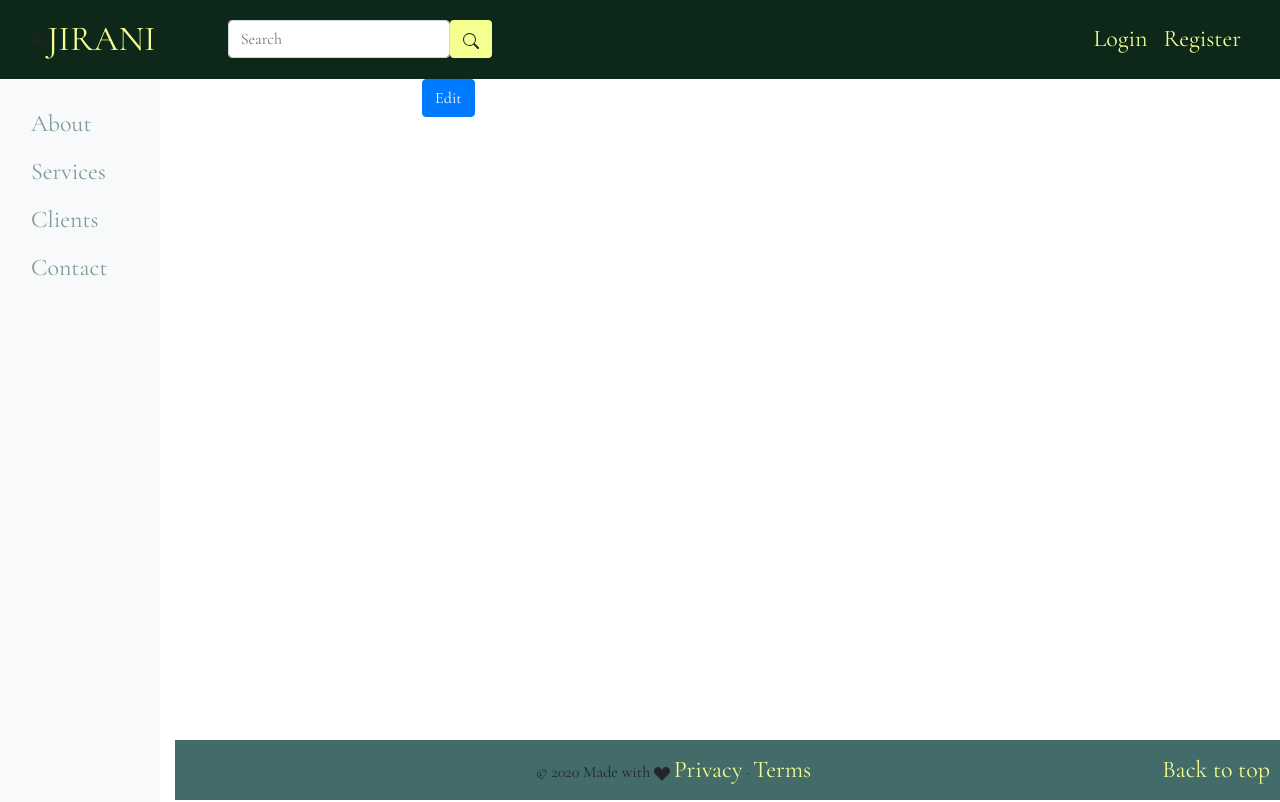
After one commit to w-mbugua/jirani-app, a Django app: template templates/profiles/profile_edit.html in a window 1280 px wide. The commit adds this page. Run offline with Django 3.2, Linux system fonts and the light colour scheme; the template is opened without the code that fills it, so the values that code supplies are empty; some libraries are stand-ins or nearby versions.

Commit message:
added profile update function

```diff
--- a/profiles/urls.py
+++ b/profiles/urls.py
@@ -1,6 +1,10 @@
 from django.urls import path
-from .views import ProfileDetailView
+from .views import(
+    ProfileDetailView,
+    ProfileUpdateView,
+    )
 
 urlpatterns = [
-    path('<int:pk>/', ProfileDetailView.as_view(), name='profile')
+    path('<int:pk>/', ProfileDetailView.as_view(), name='profile'),
+    path('<int:pk>/update/', ProfileUpdateView.as_view(), name='profile_update'),
 ]
--- a/templates/profiles/profile_detail.html
+++ b/templates/profiles/profile_detail.html
@@ -5,7 +5,8 @@
             <div class="col-md-2"></div>
             <div class="col-md-6">
                 {{profile}}
-                <button class="btn btn-danger"><a style="text-decoration: none;" href="">Edit Profile</a></button>
+                <p>{{profile.bio}}</p>
+                <button class="btn btn-danger"><a style="text-decoration: none;" href="{% url 'profile_update' profile.pk %}">Edit Profile</a></button>
             </div>
         </div>
     </div>
--- /dev/null
+++ b/templates/profiles/profile_edit.html
@@ -0,0 +1,17 @@
+{% extends 'base.html' %}
+{% load crispy_forms_tags %}
+
+{% block content %}
+<div class="container">
+    <div class="row">
+        <div class="col-md-2"></div>
+        <div class="col-md-6">
+            <form action="" method="POST" enctype="multipart/form-data">
+                {% csrf_token %}
+                {{form|crispy}}
+            <button class="btn btn-primary" type="submit">Edit</button>
+            </form>
+        </div>
+    </div>
+</div>
+{% endblock %}
```
Also changed, not shown: profiles/models.py (+4 -3 lines), profiles/views.py (+6 -1 lines).
